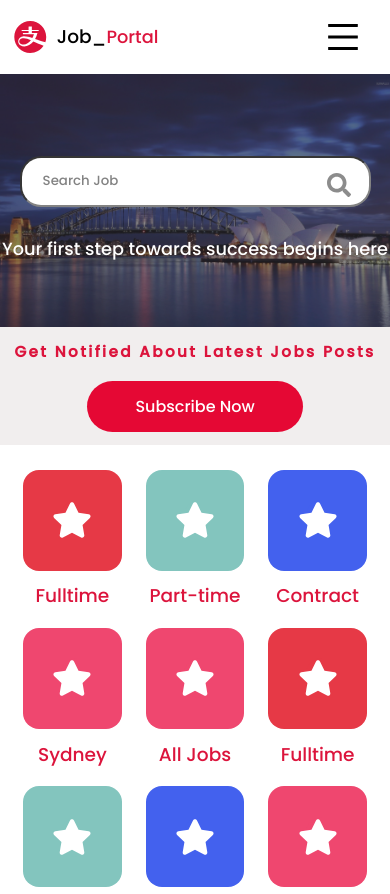
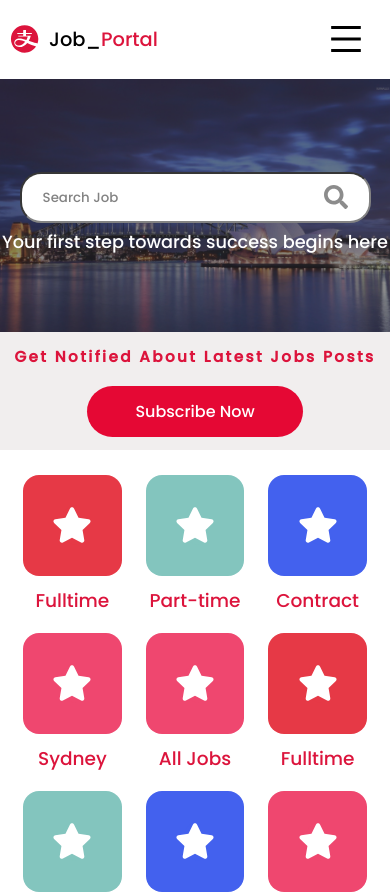
Before and after one commit to Ksoni3/jobportal, a React (Create React App) app in the folder client/: page / in a window 390 px wide. Shown: the top 894 px of the page. Built offline with nearby package versions, Linux system fonts and the light colour scheme.

Commit message:
responsive

```diff
--- a/client/src/styles/homepage.scss
+++ b/client/src/styles/homepage.scss
@@ -32,6 +32,7 @@
       z-index: 10;
       width: 100%;
       @include applyflex;
+      position: relative;
 
       @include mobile {
         flex-direction: column;
@@ -58,15 +59,13 @@
         top: 0;
 
         @include mobile {
-          left: 37%;
-          top: -4vmax;
+          position: absolute;
+
+          top: 3.5vmax;
+          right: 5vmax;
+
         }
 
-        @include small-mobile{
-          left: 37%;
-          top: -5vmax;
-
-        }
       }
     }
     h2 {
--- a/client/src/styles/navbar.scss
+++ b/client/src/styles/navbar.scss
@@ -6,10 +6,7 @@
   display: flex;
   justify-content: space-between;
   align-items: center;
-  @include mobile{
-    padding: 1.4vmax;
 
-  }
 
   .logo-wrapper {
     width: 40%;
@@ -18,7 +15,7 @@
     gap: 1vmax;
     position: relative;
     .logo {
-      font-size: 50px;
+      font-size: 60px;
 
 
       }
@@ -26,12 +23,12 @@
 
 
     h1 {
-      font-size: 2.2vmax;
+      font-size: 2.3vmax;
     }
 
     span {
       color: crimson;
-      font-size: 2.1vmax;
+      font-size: 2.3vmax;
       margin-left: -1vmax;
     }
   }
@@ -87,7 +84,7 @@
         .link {
           text-decoration: none;
           letter-spacing: 0.1rem;
-          font-size: 2rem;
+          font-size: 2.5vmax;
           font-weight: 500;
           color: crimson;
         }
```
